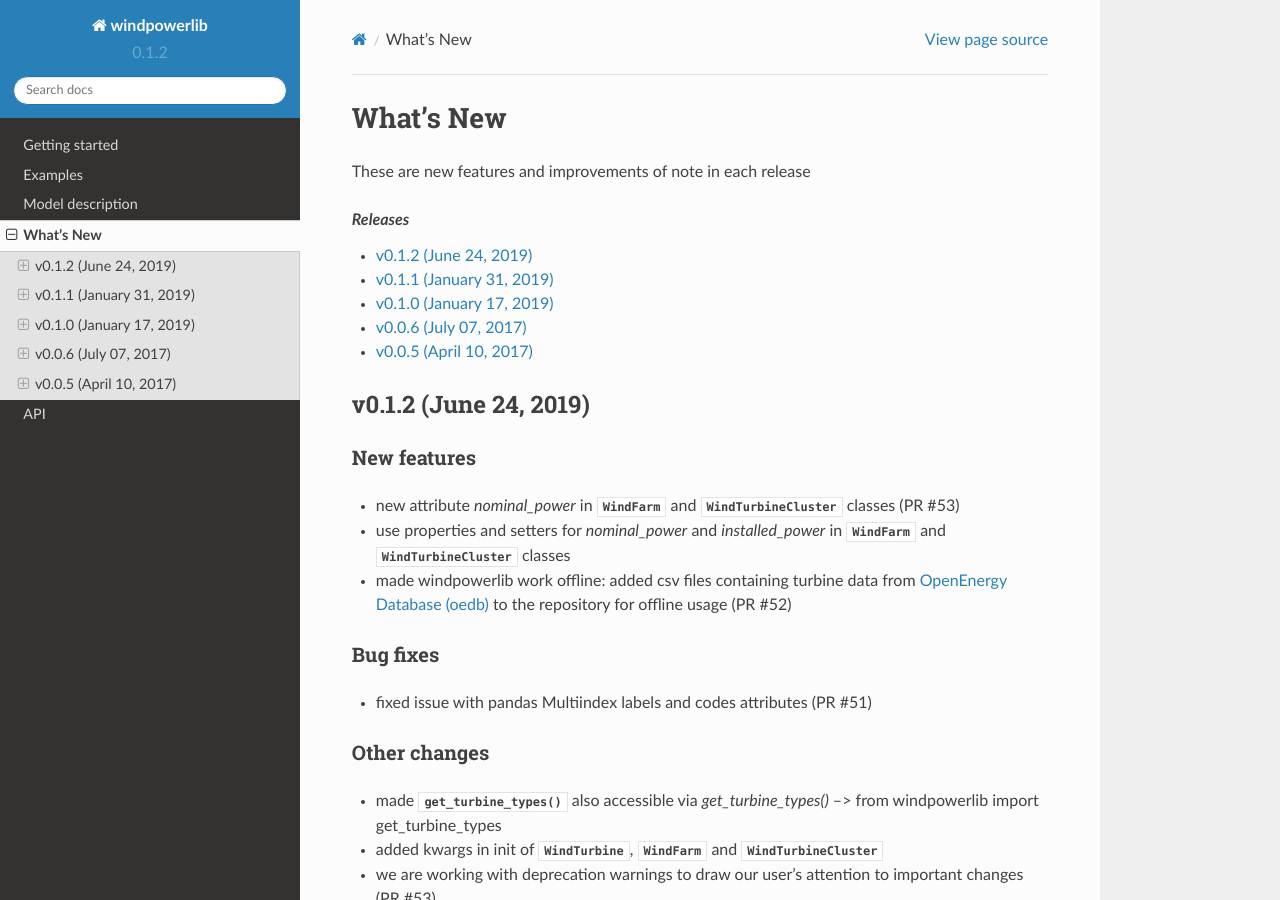
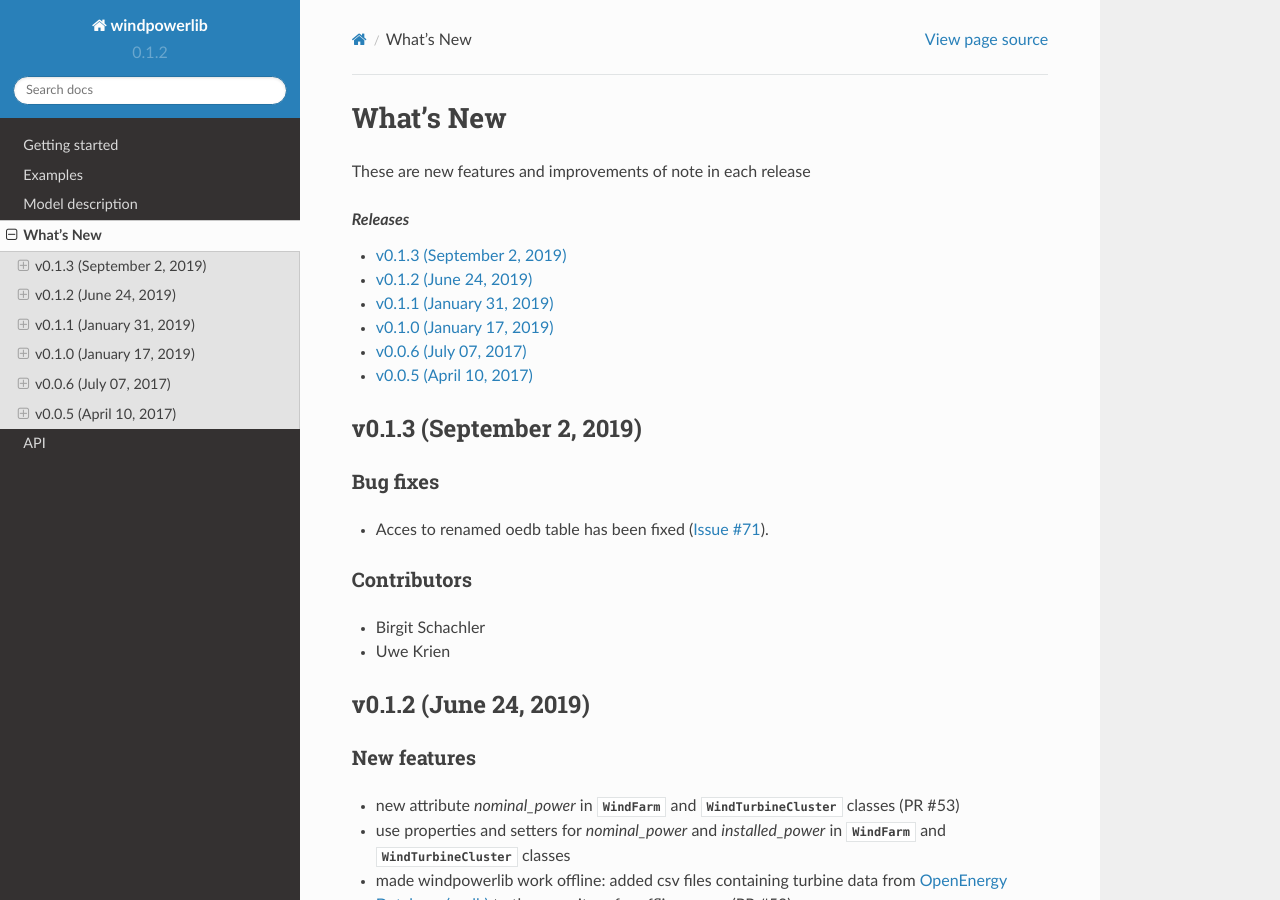
Before and after one commit to wind-python/windpowerlib, a Sphinx documentation site: the page built from doc/whats_new.rst, in a window 1280 px wide and 900 px high. Built offline with Sphinx 7.4.7 and the Read the Docs theme 2.0.0, drawn with Linux system fonts in a browser that asks for light colours; formulas are drawn with MathJax 3; pages that are not in the unit, such as notebooks, are missing from menus.

Commit message:
Add whatsnew entry

```diff
--- a/doc/whats_new.rst
+++ b/doc/whats_new.rst
@@ -8,6 +8,7 @@
     :local:
     :backlinks: top
 
+.. include::  whatsnew/v0-1-3.txt
 .. include::  whatsnew/v0-1-2.txt
 .. include::  whatsnew/v0-1-1.txt
 .. include::  whatsnew/v0-1-0.txt
--- /dev/null
+++ b/doc/whatsnew/v0-1-3.txt
@@ -0,0 +1,11 @@
+v0.1.3 (September 2, 2019)
+++++++++++++++++++++++++++++++
+
+Bug fixes
+#########
+* Acces to renamed oedb table has been fixed (`Issue #71 <https://github.com/wind-python/windpowerlib/issues/71>`_).
+
+Contributors
+############
+* Birgit Schachler
+* Uwe Krien
```
